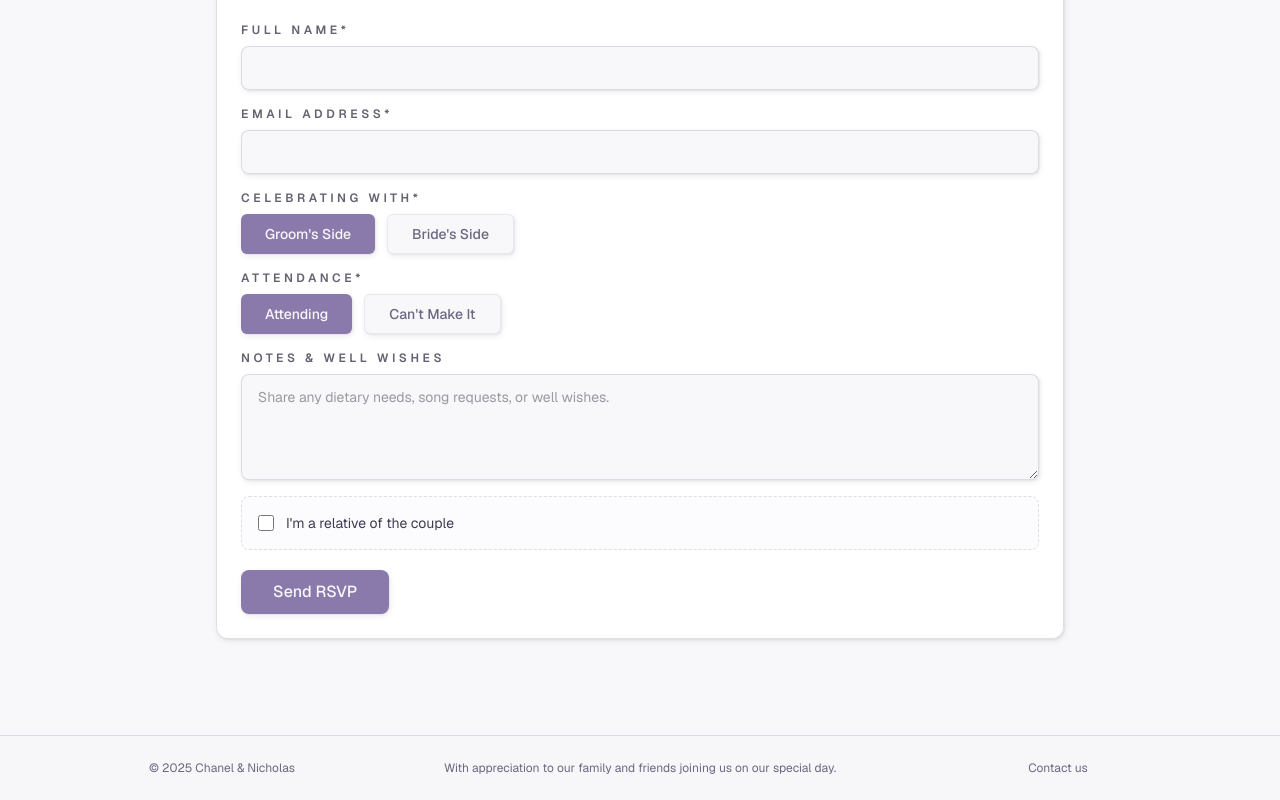
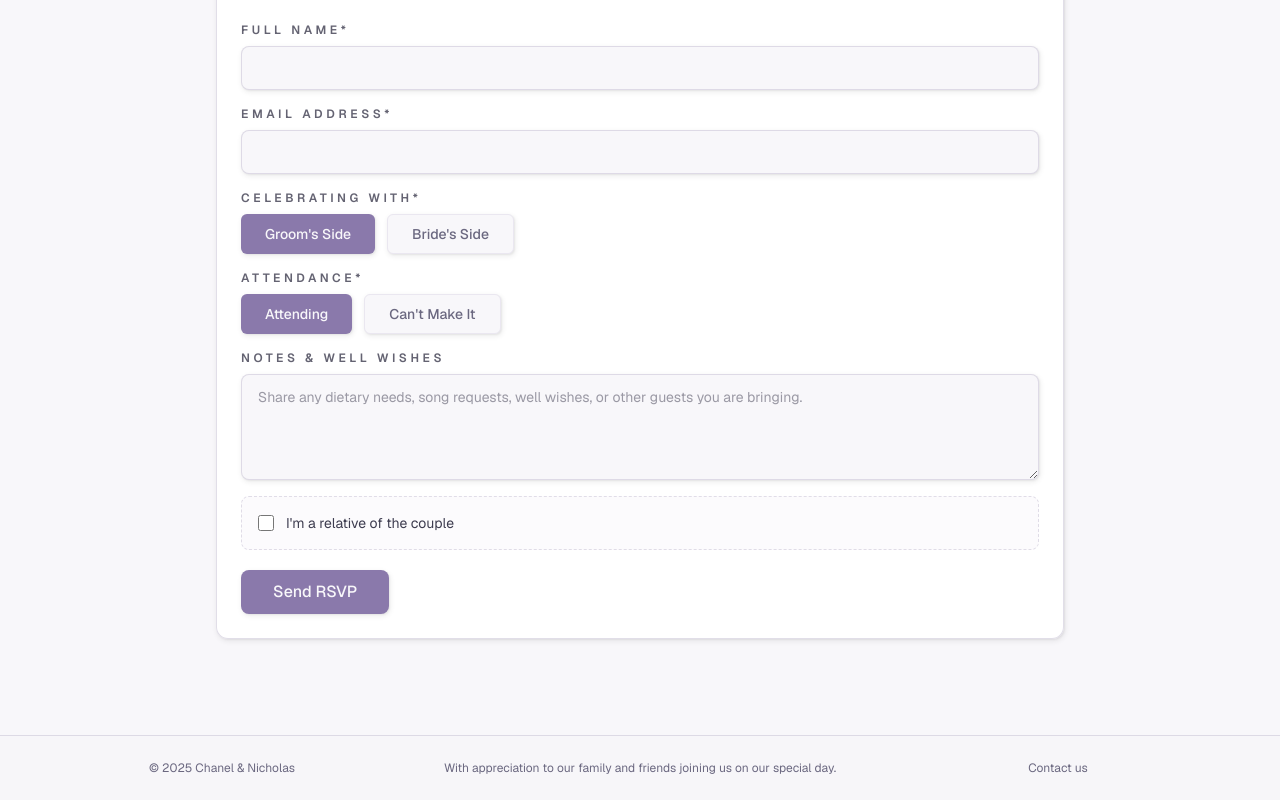
Before and after one commit to nichara-labs/wedding, a Next.js app in the folder frontend/: page / in a window 1280 px wide. Shown: the part 3297-4097 px from the top of the page. Built offline with nearby package versions, Linux system fonts and the light colour scheme.

Commit message:
feat: update placeholder text in RSVP form for clarity

```diff
--- a/frontend/src/app/RsvpForm.tsx
+++ b/frontend/src/app/RsvpForm.tsx
@@ -269,7 +269,7 @@ export const RsvpForm = ({
                   }))
                 }
                 className="w-full rounded-lg border border-border/60 bg-background px-4 py-3 text-sm text-foreground shadow-sm focus:outline-none focus:ring-2 focus:ring-primary/60"
-                placeholder="Share any dietary needs, song requests, or well wishes."
+                placeholder="Share any dietary needs, song requests, well wishes, or other guests you are bringing."
               />
             </div>
             <label className="flex items-center gap-3 rounded-lg border border-dashed border-border/60 bg-secondary/10 p-4 text-sm text-foreground">
```
